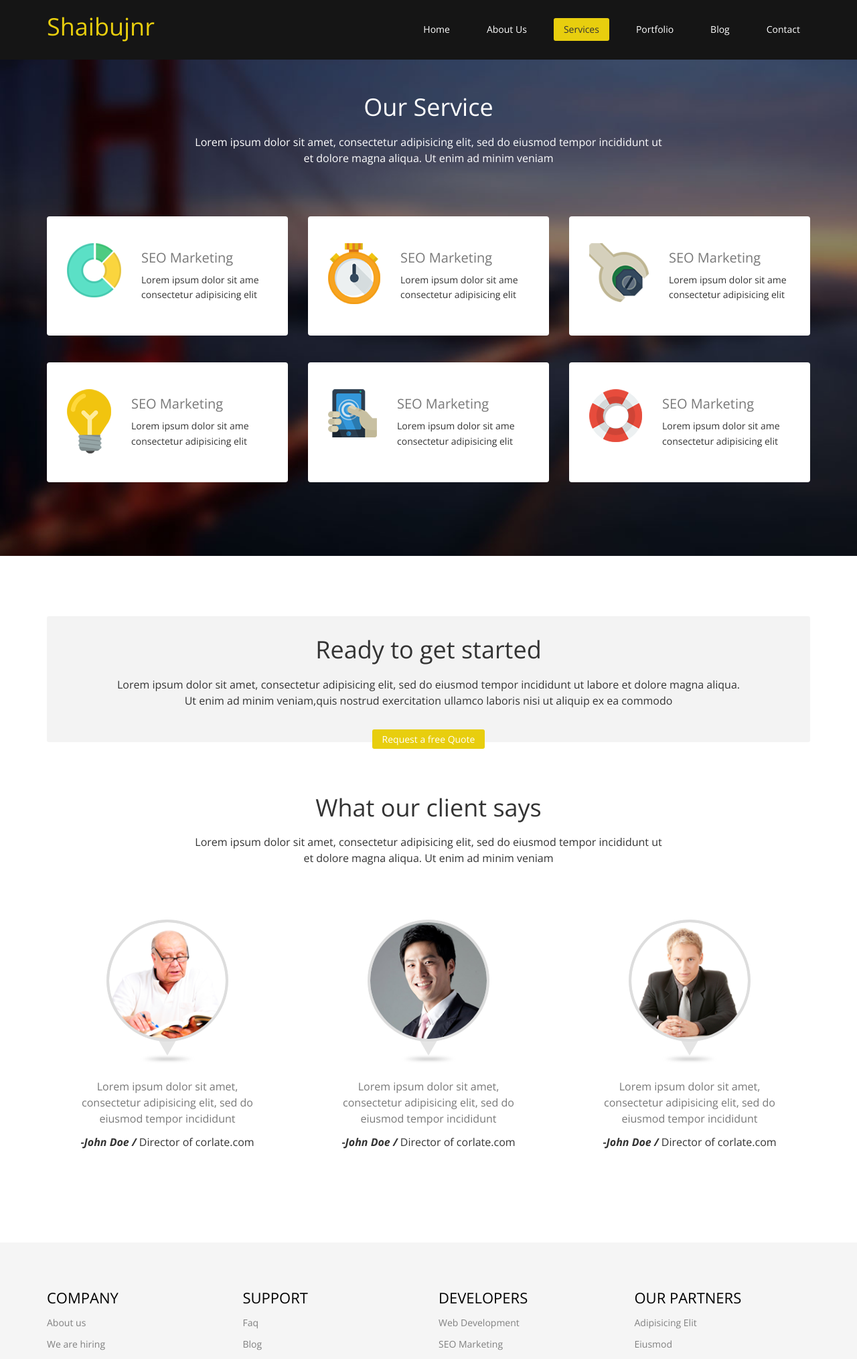
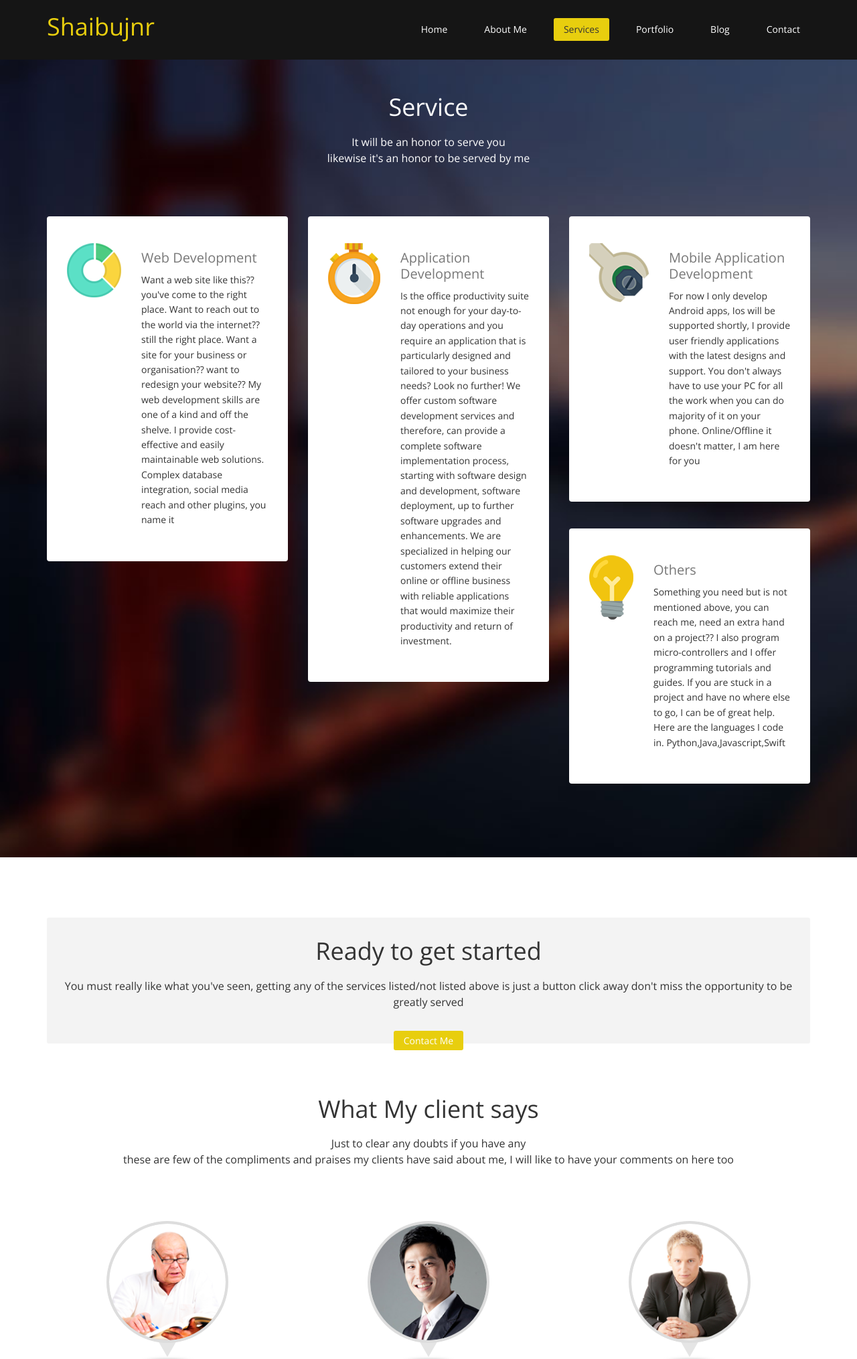
Before and after one commit to Shaibujnr/whatithink, a Django app: page /services/ in a window 1280 px wide. Shown: the top 2029 px of the page at 67% size. Run offline with Django 3.2, Linux system fonts and the light colour scheme; some libraries are stand-ins or nearby versions; some web fonts are replaced.

Commit message:
edited template write ups

```diff
--- a/main/templates/services.html
+++ b/main/templates/services.html
@@ -32,13 +32,13 @@
                         <span class="icon-bar"></span>
                         <span class="icon-bar"></span>
                     </button>
-                    <a class="navbar-brand" href="index.html">Shaibujnr</a>
+                    <a class="navbar-brand" href="/">Shaibujnr</a>
                 </div>
 
                 <div class="collapse navbar-collapse navbar-right">
                     <ul class="nav navbar-nav">
                         <li><a href="/">Home</a></li>
-                        <li><a href="/about/">About Us</a></li>
+                        <li><a href="/about/">About Me</a></li>
                         <li class="active"><a href="/services/">Services</a></li>
                         <li><a href="/portfolio/">Portfolio</a></li>
                         <li><a href="/blog/">Blog</a></li>
@@ -53,8 +53,10 @@
 	<section id="services" class="service-item">
 	   <div class="container">
             <div class="center wow fadeInDown">
-                <h2>Our Service</h2>
-                <p class="lead">Lorem ipsum dolor sit amet, consectetur adipisicing elit, sed do eiusmod tempor incididunt ut <br> et dolore magna aliqua. Ut enim ad minim veniam</p>
+                <h2>Service</h2>
+                <p class="lead">It will be an honor to serve you
+                    <br>
+                    likewise it's an honor to be served by me</p>
             </div>
 
             <div class="row">
@@ -62,11 +64,16 @@
                 <div class="col-sm-6 col-md-4">
                     <div class="media services-wrap wow fadeInDown">
                         <div class="pull-left">
-                            <img class="img-responsive" src="images/services/services1.png">
+                            <img class="img-responsive" src="{% static 'images/services/services1.png' %}">
                         </div>
                         <div class="media-body">
-                            <h3 class="media-heading">SEO Marketing</h3>
-                            <p>Lorem ipsum dolor sit ame consectetur adipisicing elit</p>
+                            <h3 class="media-heading">Web Development</h3>
+                            <p>Want a web site like this?? you've come to the right place. Want to reach out
+                                to the world via the internet?? still the right place. Want a site for your business
+                                or organisation?? want to redesign your website?? My web development skills are one of a kind
+                                and off the shelve. I provide cost-effective and easily maintainable web solutions.
+                                Complex database integration, social media reach and other plugins, you name it
+                            </p>
                         </div>
                     </div>
                 </div>
@@ -74,11 +81,20 @@
                 <div class="col-sm-6 col-md-4">
                     <div class="media services-wrap wow fadeInDown">
                         <div class="pull-left">
-                            <img class="img-responsive" src="images/services/services2.png">
+                            <img class="img-responsive" src="{% static 'images/services/services2.png' %}">
                         </div>
                         <div class="media-body">
-                            <h3 class="media-heading">SEO Marketing</h3>
-                            <p>Lorem ipsum dolor sit ame consectetur adipisicing elit</p>
+                            <h3 class="media-heading">Application Development</h3>
+                            <p>Is the office productivity suite not enough for your day-to-day operations
+                                and you require an application that is particularly designed and
+                                tailored to your business needs? Look no further!
+                                We offer custom software development services and
+                                therefore, can provide a complete software implementation process,
+                                starting with software design and development, software deployment,
+                                up to further software upgrades and enhancements. We are specialized
+                                in helping our customers extend their online or offline business with
+                                reliable applications that would maximize their productivity and return of
+                                investment.</p>
                         </div>
                     </div>
                 </div>
@@ -86,11 +102,14 @@
                 <div class="col-sm-6 col-md-4">
                     <div class="media services-wrap wow fadeInDown">
                         <div class="pull-left">
-                            <img class="img-responsive" src="images/services/services3.png">
+                            <img class="img-responsive" src="{% static 'images/services/services3.png' %}">
                         </div>
                         <div class="media-body">
-                            <h3 class="media-heading">SEO Marketing</h3>
-                            <p>Lorem ipsum dolor sit ame consectetur adipisicing elit</p>
+                            <h3 class="media-heading">Mobile Application Development</h3>
+                            <p>For now I only develop Android apps, Ios will be supported shortly,
+                            I provide user friendly applications with the latest designs and support.
+                            You don't always have to use your PC for all the work when you can do majority
+                            of it on your phone. Online/Offline it doesn't matter, I am here for you</p>
                         </div>
                     </div>
                 </div>
@@ -98,38 +117,19 @@
                 <div class="col-sm-6 col-md-4">
                     <div class="media services-wrap wow fadeInDown">
                         <div class="pull-left">
-                            <img class="img-responsive" src="images/services/services4.png">
+                            <img class="img-responsive" src="{% static 'images/services/services4.png' %}">
                         </div>
                         <div class="media-body">
-                            <h3 class="media-heading">SEO Marketing</h3>
-                            <p>Lorem ipsum dolor sit ame consectetur adipisicing elit</p>
+                            <h3 class="media-heading">Others</h3>
+                            <p>Something you need but is not mentioned above, you can reach me,
+                            need an extra hand on a project?? I also program micro-controllers and I offer
+                            programming tutorials and guides. If you are stuck in a project and have no where else
+                            to go, I can be of great help. Here are the languages I code in. Python,Java,Javascript,Swift
+                            </p>
                         </div>
                     </div>
                 </div>
 
-                <div class="col-sm-6 col-md-4">
-                    <div class="media services-wrap wow fadeInDown">
-                        <div class="pull-left">
-                            <img class="img-responsive" src="images/services/services5.png">
-                        </div>
-                        <div class="media-body">
-                            <h3 class="media-heading">SEO Marketing</h3>
-                            <p>Lorem ipsum dolor sit ame consectetur adipisicing elit</p>
-                        </div>
-                    </div>
-                </div>
-
-                <div class="col-sm-6 col-md-4">
-                    <div class="media services-wrap wow fadeInDown">
-                        <div class="pull-left">
-                            <img class="img-responsive" src="images/services/services6.png">
-                        </div>
-                        <div class="media-body">
-                            <h3 class="media-heading">SEO Marketing</h3>
-                            <p>Lorem ipsum dolor sit ame consectetur adipisicing elit</p>
-                        </div>
-                    </div>
-                </div>
             </div><!--/.row-->
         </div><!--/.container-->
     </section><!--/#services-->
@@ -139,15 +139,20 @@
 		<div class="container">
 			<div class="get-started center wow fadeInDown">
 				<h2>Ready to get started</h2>
-				<p class="lead">Lorem ipsum dolor sit amet, consectetur adipisicing elit, sed do eiusmod tempor incididunt ut labore et dolore  magna aliqua. <br>  Ut enim ad minim veniam,quis nostrud exercitation ullamco laboris nisi ut aliquip ex ea commodo</p>
+				<p class="lead">You must really like what you've seen,
+                    getting any of the services listed/not listed above is just a button click away
+                    don't miss the opportunity to be greatly served
+                </p>
 				<div class="request">
-					<h4><a href="#">Request a free Quote</a></h4>
+					<h4><a href="/contact/">Contact Me</a></h4>
 				</div>
 			</div><!--/.get-started-->
 
 			<div class="clients-area center wow fadeInDown">
-				<h2>What our client says</h2>
-				<p class="lead">Lorem ipsum dolor sit amet, consectetur adipisicing elit, sed do eiusmod tempor incididunt ut <br> et dolore magna aliqua. Ut enim ad minim veniam</p>
+				<h2>What My client says</h2>
+				<p class="lead">Just to clear any doubts if you have any <br>
+                    these are few of the compliments and praises my clients have said about me, I will like
+                to have your comments on here too</p>
 			</div>
 
 			<div class="row">
@@ -182,13 +187,12 @@
 		<div class="row">
 			<div class="col-md-3 col-sm-6">
 				<div class="widget">
-					<h3>Company</h3>
-					<ul>
-						<li><a href="#">About us</a></li>
-						<li><a href="#">We are hiring</a></li>
-						<li><a href="#">Meet the team</a></li>
-						<li><a href="#">Copyright</a></li>
-					</ul>
+                    <h3>Shaibujnr</h3>
+                    <ul>
+                        <li><a href="/">About Me</a></li>
+                        <li><a href="/contact/">Hire Me</a></li>
+
+                    </ul>
 				</div>
 			</div><!--/.col-md-3-->
 
@@ -196,34 +200,33 @@
                     <div class="widget">
                         <h3>Support</h3>
                         <ul>
-                            <li><a href="#">Faq</a></li>
-                            <li><a href="#">Blog</a></li>
-                            <li><a href="#">Forum</a></li>
-                            <li><a href="#">Documentation</a></li>
+                            <li><a href="/blog/">Blog</a></li>
                         </ul>
                     </div>
                 </div><!--/.col-md-3-->
 
                 <div class="col-md-3 col-sm-6">
                     <div class="widget">
-                        <h3>Developers</h3>
+                        <h3>Services</h3>
                         <ul>
-                            <li><a href="#">Web Development</a></li>
-                            <li><a href="#">SEO Marketing</a></li>
-                            <li><a href="#">Theme</a></li>
-                            <li><a href="#">Development</a></li>
+                            <li><a href="/services/">Web Development</a></li>
+                            <li><a href="/services/">Mobile Application Development</a></li>
+                            <li><a href="/services/">Application Development</a></li>
+                            <li><a href="/services/">Others</a></li>
                         </ul>
                     </div>
                 </div><!--/.col-md-3-->
 
                 <div class="col-md-3 col-sm-6">
                     <div class="widget">
-                        <h3>Our Partners</h3>
+                        <h3>Skills</h3>
                         <ul>
-                            <li><a href="#">Adipisicing Elit</a></li>
-                            <li><a href="#">Eiusmod</a></li>
-                            <li><a href="#">Tempor</a></li>
-                            <li><a href="#">Veniam</a></li>
+                            <li><a href="/about/">Python</a></li>
+                            <li><a href="/about/">Java</a></li>
+                            <li><a href="/about/">JavaScript</a></li>
+                            <li><a href="/about/">Android</a></li>
+                            <li><a href="/about/">Git</a></li>
+                            <li><a href="/about/">Swift</a></li>
                         </ul>
                     </div>
                 </div><!--/.col-md-3-->
```
Also changed, not shown: blog/templates/blog_home.html (+18 -20 lines), main/templates/about-us.html (+80 -68 lines), main/templates/contact-us.html (+22 -23 lines), main/templates/home.html (+38 -36 lines), main/templates/portfolio.html (+17 -19 lines), main/static/images/me1.png (added), main/static/images/me2.png (added), main/static/images/me3.png (added), main/static/images/me4.png (added).
